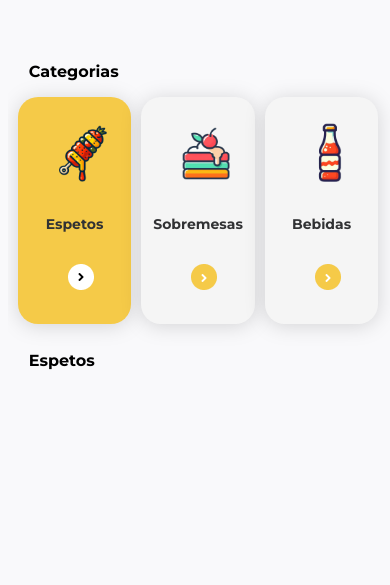
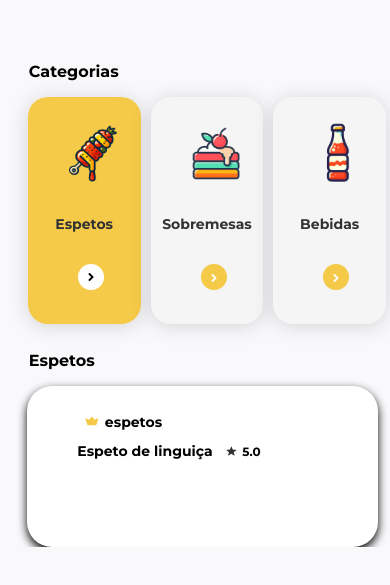
Before and after one commit to jonata-nonato/projeto-espeto, a plain HTML site: page projeto espeto/index.html in a window 390 px wide. Shown: the part 115-700 px from the top of the page. Drawn offline with Linux system fonts and the light colour scheme.

Commit message:
inicio do card de espeto mobile

```diff
--- a/projeto espeto/index.html
+++ b/projeto espeto/index.html
@@ -1,5 +1,5 @@
 <!DOCTYPE html>
-<html lang="en">
+<html lang="pt-br">
 <head>
     <meta charset="UTF-8">
     <link rel="preconnect" href="https://fonts.googleapis.com">
@@ -212,9 +212,15 @@
             <h3 class="titulos-cat">
                 Espetos
             </h3>
-            <div class="">
-                <div>
-                    <p></p>
+            <div class="card-prod-espeto">
+                <div class="card-mobile-espeto">
+                    <h1>espetos</h1>
+                    <img class="coroa" src="imagens/coroa dourada.png" alt="">
+                    <p>Espeto de linguiça</p>
+                    <img class="estrela" src="imagens/estrela.png" alt="">
+                    <h3 class="avaliacao">5.0</h3>
+                    <img src="" alt="">
+
 
                 </div>
                 <div>
--- a/projeto espeto/style.css
+++ b/projeto espeto/style.css
@@ -509,7 +509,7 @@ aside > p{
     margin-left: 16px;
    }
    .sec-categorias-mobile{
-    width: 95vw;
+    width: 97vw;
     display: flex;
     justify-content: space-between;
     align-items: center;
@@ -520,6 +520,7 @@ aside > p{
     font-style: normal;
     font-weight: 600;
     line-height: normal;
+
    }
 
    .card-categoria-espeto{
@@ -528,7 +529,7 @@ aside > p{
     height: 227px;
     filter: drop-shadow(0px 2px 10px rgba(0, 0, 0, 0.15));
     border-radius: 20px;
-    margin-left: 10px;
+    margin-left: 20px;
     justify-content: center;
     align-items: center;
    }
@@ -589,4 +590,59 @@ aside > p{
     position: relative;
     top: -26px;
    }
+
+.card-mobile-espeto{
+    width: 90vw;
+    height: 161px;
+    flex-shrink: 0;
+    border-radius: 25px;
+    background: #fff;
+    box-shadow: 0px 4px 10px 0px #000;
+    margin: auto;
 }
+.card-mobile-espeto > h1 {
+    width: 122.167px;
+    color: #000;
+    font-family: "Montserrat";
+    font-size: 14px;
+    font-style: normal;
+    font-weight: 600;
+    line-height: normal;
+    position: relative;
+    top: 27px;
+    left: 45.1px;
+}
+.coroa{
+    position: relative;
+    top: 9.5px;
+    left: 57.43px;
+}
+.card-mobile-espeto > p{
+    position: relative;
+    top: 20px;
+    left: 50px;
+    width: 138px;
+    font-family: "Montserrat";
+    font-size: 14px;
+    font-style: normal;
+    font-weight: 600;
+    line-height: normal;
+}
+.estrela{
+    position: relative;
+    top: 2px;
+    left: 199px;
+}
+.card-mobile-espeto > h3{
+    color: #000;
+    font-family: "Montserrat";
+    font-style: normal;
+    font-weight: 600;
+    line-height: normal;
+    font-size: 12px;
+    position: relative;
+    bottom: 14px;
+    left: 215px;
+}
+
+}
```
Also changed, not shown: projeto espeto/imagens/coroa dourada.png (added), projeto espeto/imagens/estrela.png (added).
